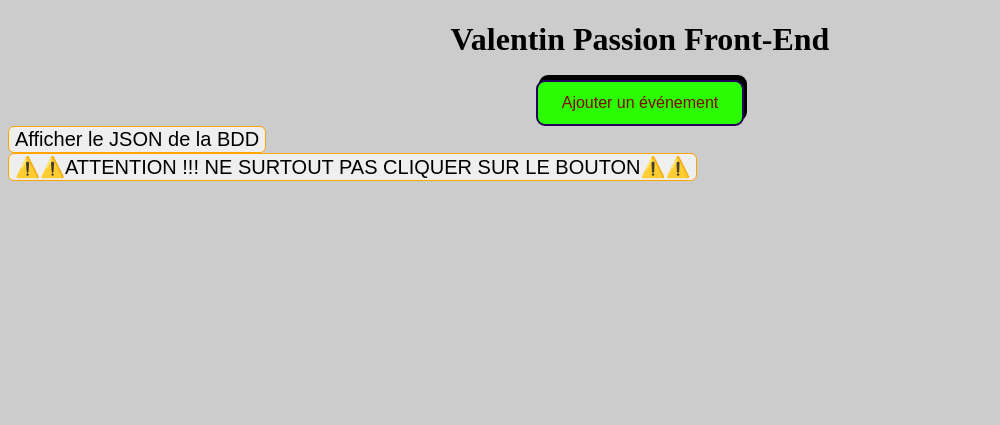
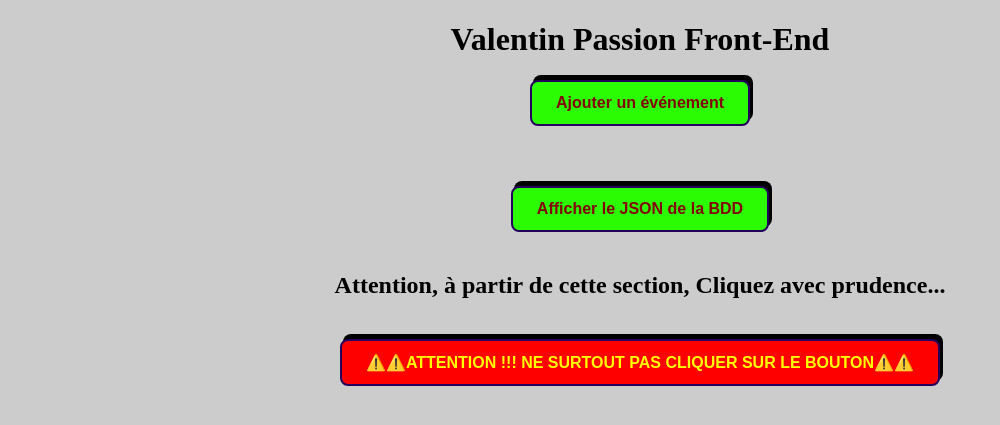
Before and after one commit to Draiphis/Python-Eval-Flask, a Flask app: page / in a window 1280 px wide. Shown: the top 425 px of the page, without its empty margins (0-1000 px from the left). Run offline with Flask 3, Linux system fonts and the light colour scheme; parts of the project's set-up code (start-up, migrations or seed data) failed here and were passed over.

Commit message:
finalized front

```diff
--- a/static/style.css
+++ b/static/style.css
@@ -13,7 +13,7 @@ body{
     background-color: #ccc;
 }
 
-h1{
+h1,h2{
     text-align: center;
     font-family:cloister-black ;
 }
@@ -71,7 +71,7 @@ button{
 }
 
 
-#add{
+.btn{
     padding: 12px 24px;
     font-size: 16px;
     cursor: pointer;
@@ -84,7 +84,7 @@ button{
 }
 
 
-#add:hover{
+.btn:hover{
     animation: boogie 1.5s ease-in-out;
 }
 @keyframes boogie {
@@ -164,8 +164,6 @@ input, select, textarea{
   display: inline-block;
   padding: 12px 24px;
   margin-bottom: 20px;
-  background: #3498db;
-  color: white;
   border-radius: 8px;
   cursor: pointer;
   font-weight: bold;
@@ -203,3 +201,14 @@ body.anim-mode *:hover {
   }
 
 }
+
+.json{
+  display: flex;
+  justify-content: center;
+  margin-top: 40px;
+}
+
+#btn{
+  background-color: red;
+  color: yellow;
+}
--- a/templates/form.html
+++ b/templates/form.html
@@ -29,7 +29,7 @@
                 <textarea id="desc" name="desc"></textarea>
             </div>
             <div>
-                <button>Créer l'événement</button>
+                <div class="json"><button class="btn">Créer l'événement</button></div>
             </div>
 
         </form>
--- a/templates/index.html
+++ b/templates/index.html
@@ -1,7 +1,7 @@
 {% extends "base.html" %}
 {% block content %}
     <div class="add">
-        <a href="{{ url_for('form') }}"><button id="add">Ajouter un événement</button></a>
+        <a href="{{ url_for('form') }}"><button class="btn" id="add">Ajouter un événement</button></a>
     </div>
     <div class="grid">
             {% for entry in entries %}
@@ -20,16 +20,16 @@
     </div>
 
     <div class="json">
-        <a href="{{ url_for('print_events') }}"><button id="print" name="print">Afficher le JSON de la BDD</button></a>
+        <a href="{{ url_for('print_events') }}"><button class="btn" id="print" name="print">Afficher le JSON de la BDD</button></a>
 
     </div>
 
 
 
+<h2>Attention, à partir de cette section, Cliquez avec prudence...</h2>
 
 
-
-<button id="btn">⚠️⚠️ATTENTION !!! NE SURTOUT PAS CLIQUER SUR LE BOUTON⚠️⚠️</button>
+<div class="json"><button class="btn" id="btn">⚠️⚠️ATTENTION !!! NE SURTOUT PAS CLIQUER SUR LE BOUTON⚠️⚠️</button></div>
 
 
 
```
